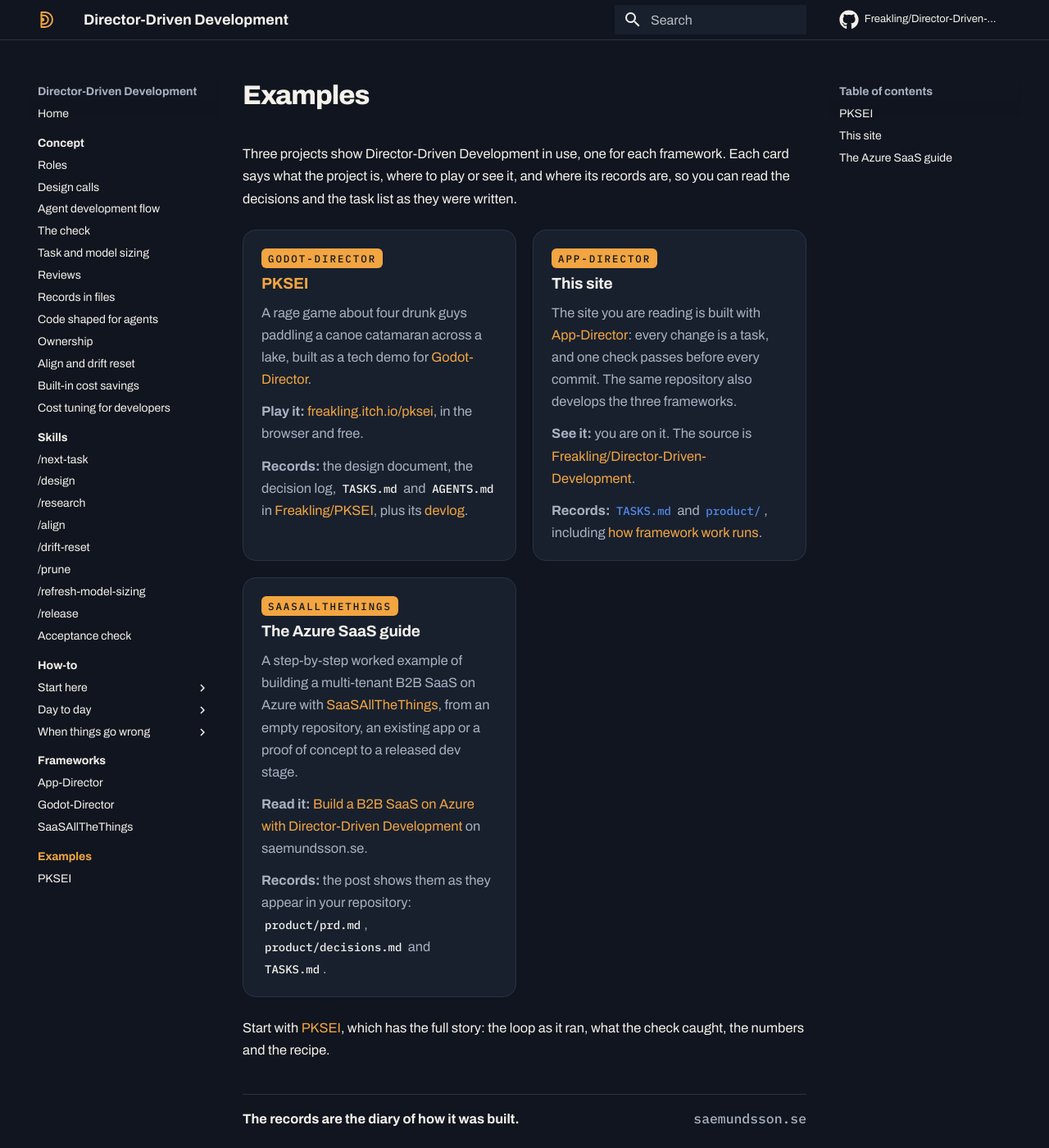
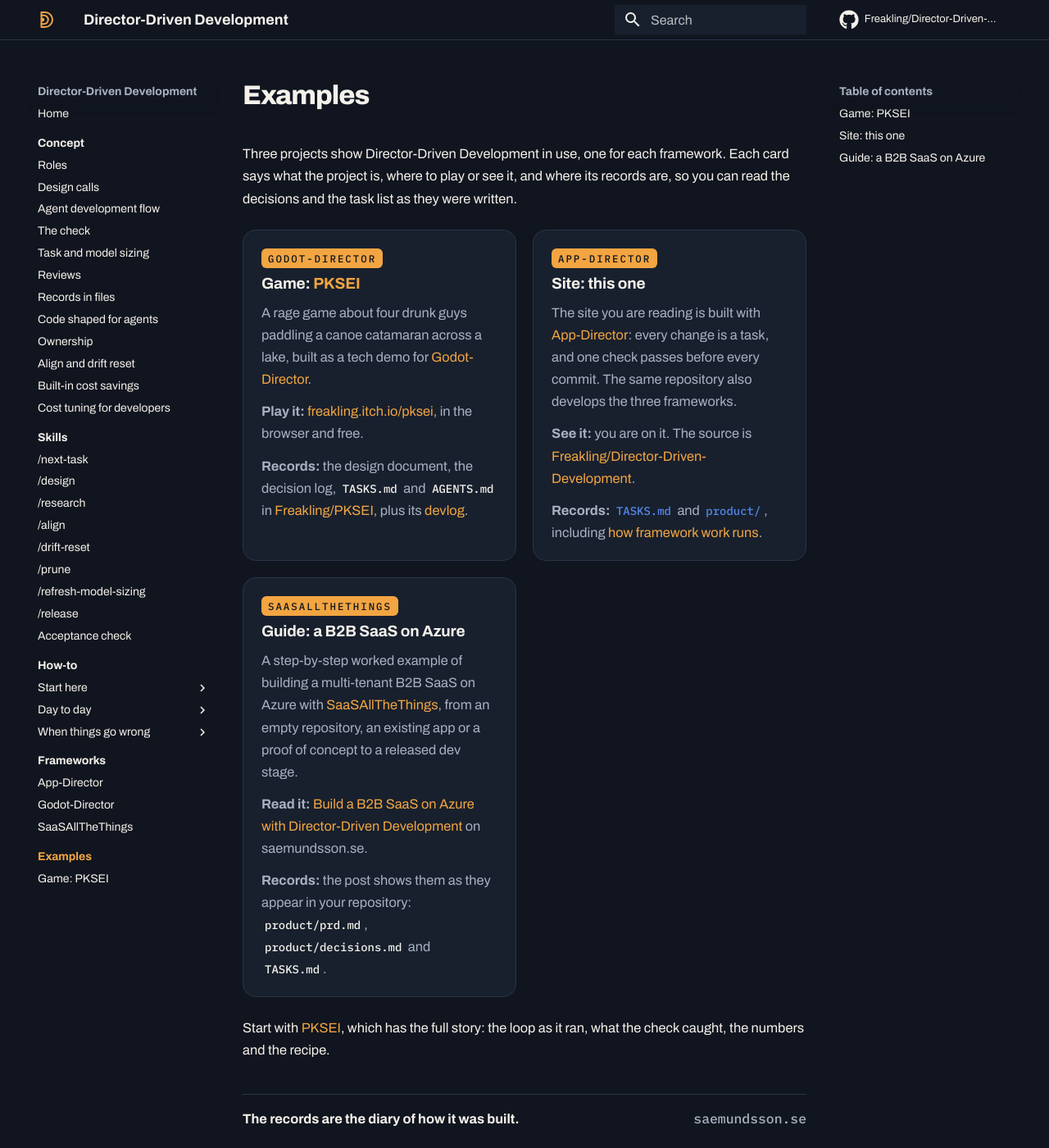
Before and after one commit to Freakling/Director-Driven-Development, an MkDocs documentation site: the page built from docs/examples/index.md, in a window 1280 px wide and 1400 px high. Shown: the whole window at 82% size. Built offline with MkDocs 1.6.1 and Material for MkDocs 9.7.7, drawn with Linux system fonts in a browser that asks for light colours; comment, search, counter and statistics services are not loaded.

Commit message:
docs: the Examples entries say what kind of thing each is (T146)
The nav and the overview read Game: PKSEI; the site and the SaaS guide cards name their kind the same way.

Co-Authored-By: Claude Fable 5.1 <noreply@anthropic.com>

```diff
--- a/docs/examples/index.md
+++ b/docs/examples/index.md
@@ -6,7 +6,7 @@ Three projects show Director-Driven Development in use, one for each framework.
 <div class="ddd-card" markdown>
 <span class="tag tag--primary">Godot-Director</span>
 
-### [PKSEI](pksei.md)
+### Game: [PKSEI](pksei.md)
 A rage game about four drunk guys paddling a canoe catamaran across a lake, built as a tech demo for [Godot-Director](../frameworks/godot-director.md).
 
 **Play it:** [freakling.itch.io/pksei](https://freakling.itch.io/pksei), in the browser and free.
@@ -16,7 +16,7 @@ A rage game about four drunk guys paddling a canoe catamaran across a lake, buil
 <div class="ddd-card" markdown>
 <span class="tag tag--primary">App-Director</span>
 
-### This site
+### Site: this one
 The site you are reading is built with [App-Director](../frameworks/app-director.md): every change is a task, and one check passes before every commit. The same repository also develops the three frameworks.
 
 **See it:** you are on it. The source is [Freakling/Director-Driven-Development](https://github.com/Freakling/Director-Driven-Development).
@@ -26,7 +26,7 @@ The site you are reading is built with [App-Director](../frameworks/app-director
 <div class="ddd-card" markdown>
 <span class="tag tag--primary">SaaSAllTheThings</span>
 
-### The Azure SaaS guide
+### Guide: a B2B SaaS on Azure
 A step-by-step worked example of building a multi-tenant B2B SaaS on Azure with [SaaSAllTheThings](../frameworks/saasallthethings.md), from an empty repository, an existing app or a proof of concept to a released dev stage.
 
 **Read it:** [Build a B2B SaaS on Azure with Director-Driven Development](https://saemundsson.se/2026/10/09/build-a-b2b-saas-on-azure-with-director-driven-development/) on saemundsson.se.
--- a/mkdocs.yml
+++ b/mkdocs.yml
@@ -104,4 +104,4 @@ nav:
       - SaaSAllTheThings: frameworks/saasallthethings.md
   - Examples:
       - examples/index.md
-      - PKSEI: examples/pksei.md
+      - "Game: PKSEI": examples/pksei.md
```
Also changed, not shown: TASKS.md (+7 -1 lines), docs/examples/pksei.md (+1 -1 lines).
